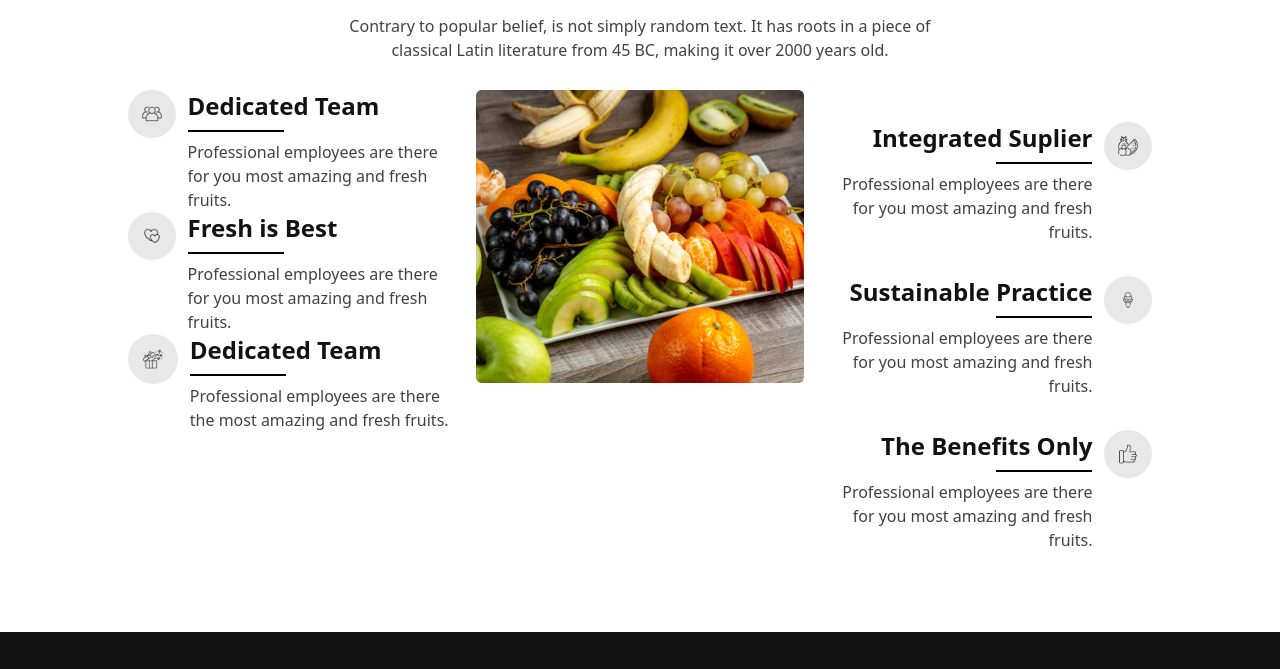
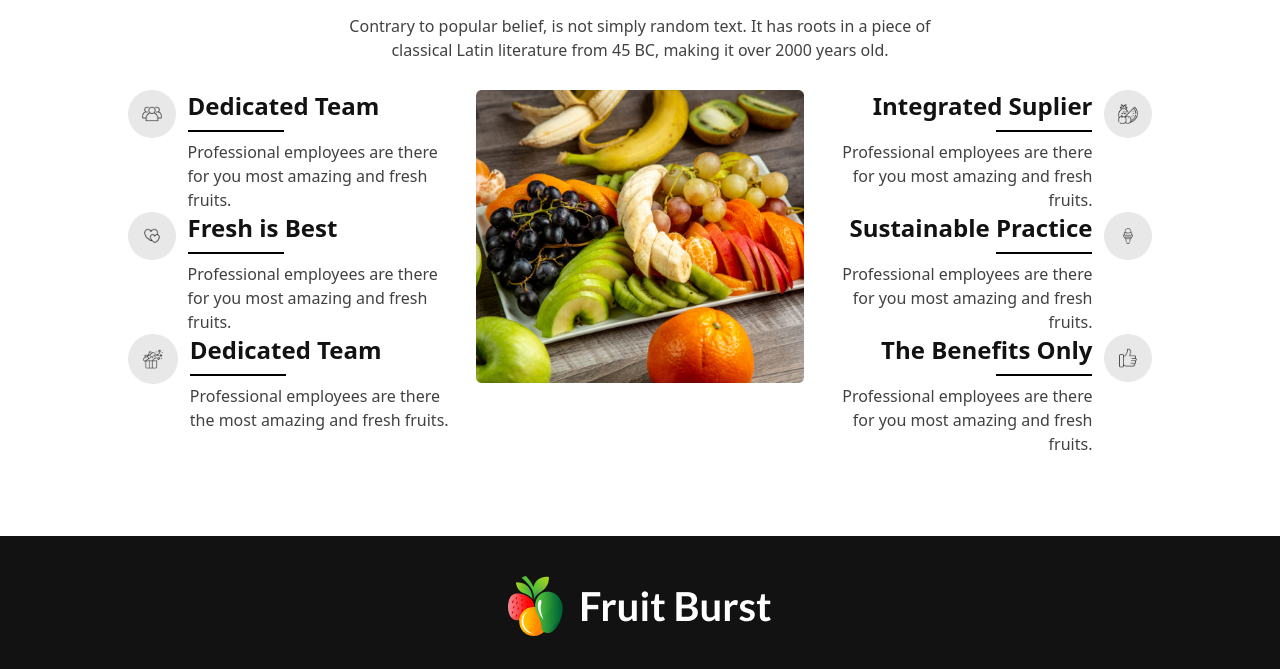
Before and after one commit to parvez-swe/fruit-brust, a plain HTML site: page index.html in a window 1280 px wide. Shown: the part 2515-3184 px from the top of the page. Drawn offline with nearby package versions, Linux system fonts and the light colour scheme.

Commit message:
ensure responsive ness

```diff
--- a/index.html
+++ b/index.html
@@ -207,7 +207,7 @@
 
         <!-- Overlay fruits -->
         <div
-          class="hidden lg:flex flex-row justify-between shadow-lg px-5 py-4 mx-16 -translate-y-"
+          class="hidden lg:flex flex-row justify-between shadow-lg px-5 py-4 mx-16 -translate-y-32s"
         >
           <div class="flex flex-col justify-center items-center text-textp">
             <img src="./images/fruit1.png" alt="" />
@@ -243,7 +243,7 @@
             <h1 class="text-texts text-3xl lg:text-5xl font-bold mb-5">
               Deal of the day
             </h1>
-            <p class="text-center lg:text-start px-10 lg:px-0">
+            <p class="text-center lg:text-start px-10 lg:px-0 text-textp">
               Contrary to popular belief, is not simply random text. It has
               roots in a piece of classical Latin literature from 45 BC, making
               it over 2000 years old.
@@ -921,7 +921,7 @@
           <!-- text -->
           <div class="order-3 flex flex-col">
             <div
-              class="flex flex-col items-center lg:items-start lg:flex-row-reverse lg:justify-end mt-8"
+              class="flex flex-col items-center lg:items-start lg:flex-row-reverse lg:justify-end mt-8 lg:mt-0"
             >
               <div class="ml-3">
                 <img
@@ -942,7 +942,7 @@
               </div>
             </div>
             <div
-              class="flex flex-col items-center lg:items-start lg:flex-row-reverse lg:justify-end mt-8"
+              class="flex flex-col items-center lg:items-start lg:flex-row-reverse lg:justify-end mt-8 lg:mt-0"
             >
               <div class="ml-3">
                 <img
@@ -963,7 +963,7 @@
               </div>
             </div>
             <div
-              class="flex flex-col items-center lg:items-start lg:flex-row-reverse lg:justify-end mt-8"
+              class="flex flex-col items-center lg:items-start lg:flex-row-reverse lg:justify-end mt-8 lg:mt-0"
             >
               <div class="ml-3">
                 <img
```
